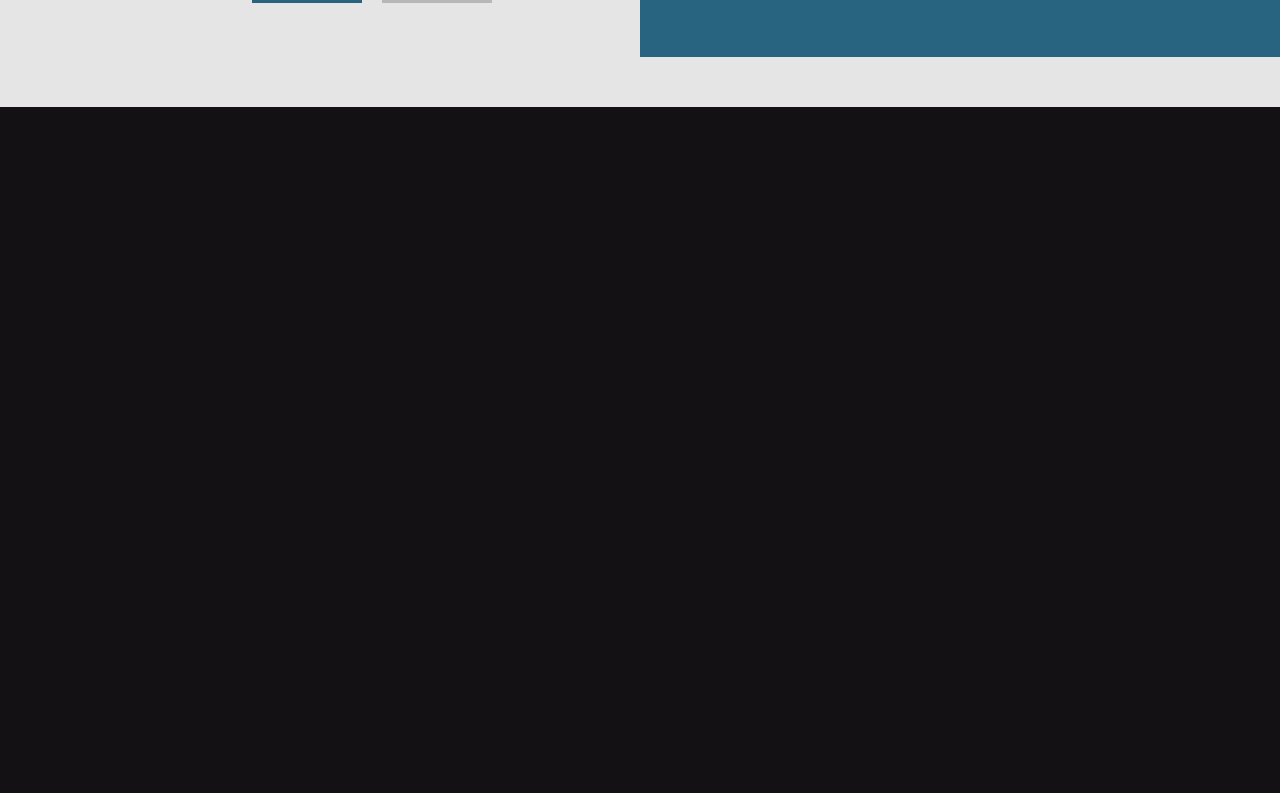
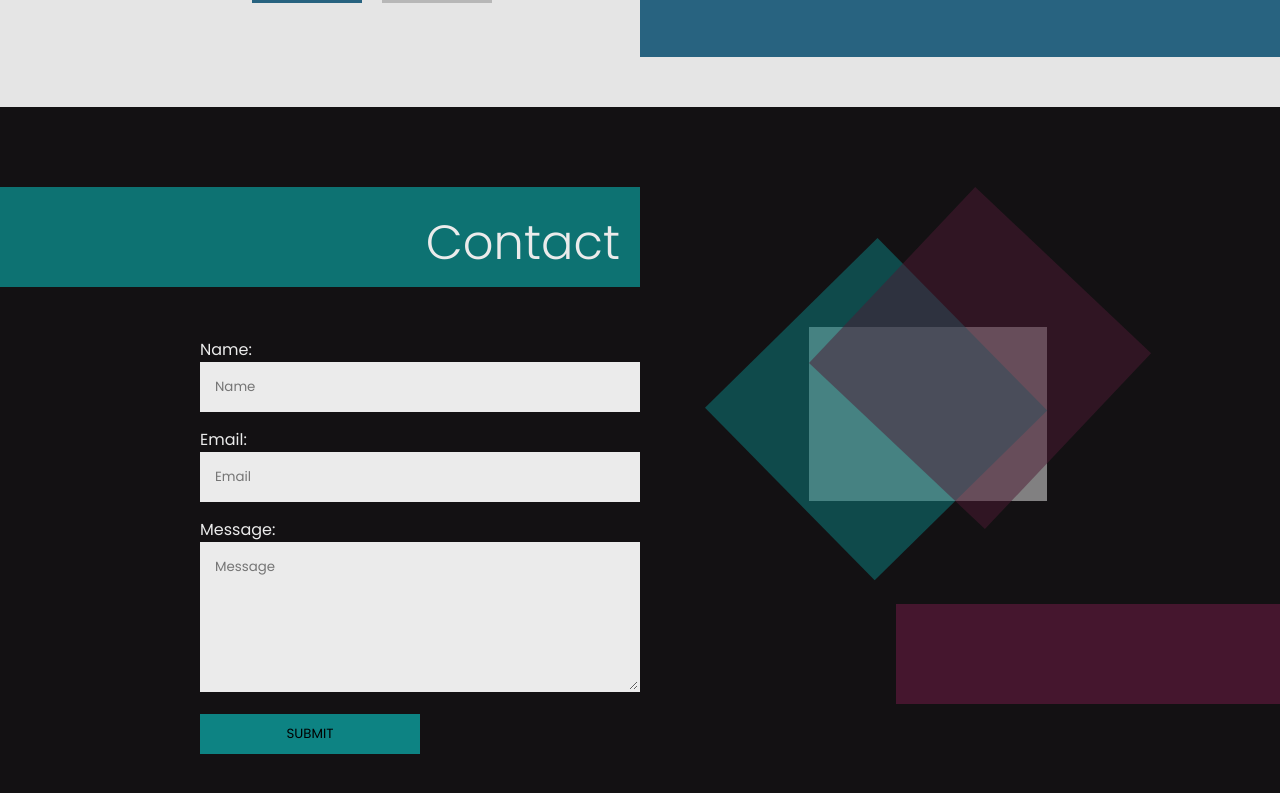
Before and after one commit to deaxmachina/personal-website, a React (Create React App) app: page / in a window 1280 px wide. Shown: the part 1593-2386 px from the top of the page. Before the commit the page ends 1700 px from the top, so only its background shows below. Built offline with nearby package versions, Linux system fonts and the light colour scheme; a web font is replaced by a local one.

Commit message:
started contact page

```diff
--- a/src/App.css
+++ b/src/App.css
@@ -13,6 +13,7 @@
 
 body {
   background-color: #131113;/* #161616; #E5E5E5;*/
+  color: var(--textLightcolour)
 }
 
 body, * {
--- a/src/App.js
+++ b/src/App.js
@@ -2,6 +2,7 @@ import React, { useLayoutEffect, useState } from "react";
 import "./App.css";
 import HeroPage from "./Components/HeroPage/HeroPage";
 import PortfolioShowcase from "./Components/PortfolioShowcase/PortfolioShowcase";
+import Contact from "./Components/Contact/Contact";
 
 
 // Code to listen for resize - you can leave this out of the functional component
@@ -23,9 +24,10 @@ const App = () => {
   const [windowWidth, windowHeight] = useWindowSize();
   return (
     <>
+      <h1 style={{position: 'fixed', top: '0'}}>{windowWidth}</h1>
       <HeroPage windowWidth={windowWidth} windowHeight={windowHeight}/>
-      <h1 style={{position: 'fixed', top: '0'}}>{windowWidth}</h1>
       <PortfolioShowcase />
+      <Contact />
     </>
 
   )
--- /dev/null
+++ b/src/Components/Contact/Contact.css
@@ -0,0 +1,158 @@
+@import url(https://fonts.googleapis.com/css?family=Montserrat:400,700);
+
+#contact {
+  max-width: 1600px;
+  margin: auto;
+  position: relative;
+}
+
+
+.contact__title-container {
+  margin-top: 80px;
+  position: relative;
+  height: 100px;
+  width: 50%;
+  z-index: 2;
+}
+.contact__title-text {
+  font-weight: 300;
+  font-size: 48px;
+  position: absolute;
+  top: 20px;
+  right: 20px;
+}
+.contact__title-background {
+  height: 100%;
+  width: 100%;
+  background-color: var(--blueColour);
+  filter: url(#static-noise);
+}
+
+
+
+
+
+.contact__social-container {
+  margin-top: 80px;
+  position: relative;
+  height: 100px;
+  width: 100%;
+}
+.contact__social-text {}
+.contact__social-background {
+  position: absolute;
+  top: -230px;
+  right: 0px;
+  height: 100%;
+  width: 30%;
+  background-color: var(--purpleColour);
+  filter: url(#static-noise);
+}
+
+
+
+#contact__decoration {
+  position: absolute;
+  top: 0;
+  right: 10%;
+  z-index: -1;
+}
+
+
+
+
+/****************  Form  *******************/
+
+#contact__contact-form-container {
+  z-index: 1;
+}
+
+
+#contact__contact-form {
+  margin-top: 50px;
+  margin-left: 200px;
+  width: calc(50% - 200px);
+}
+
+.contact__label {
+  color: var(--lightColour);
+}
+
+.contact__input {
+  color:var(--textDarkColour);
+  border-radius: 0;
+  background-color: var(--lightColour);
+  border: 2px solid var(--lightColour);
+  padding: 13px;
+  margin-bottom: 15px;
+  width:100%;
+  outline:0;
+}
+
+.contact__input:focus {
+  border: 3px solid var(--blueColour);
+}
+
+#contact__message {
+  height: 150px;
+  resize: vertical;
+  min-height: 150px;
+  max-height: 300px;
+}
+
+#contact__submit-btn {
+  width: 50%;
+  background: var(--blueColour);
+  cursor: pointer;
+  outline: none;
+  border: none;
+  padding-top:10px;
+  padding-bottom:10px;
+  transition: all 0.3s;
+}
+#contact__submit-btn:hover { background:#CC4949; }
+
+@media(max-width: 1200px) {
+  .contact__title-container {
+    width: 60%;
+  }
+  #contact__contact-form {
+    margin-left: 100px;
+    width: calc(60% - 100px);
+  }
+}
+
+@media(max-width: 1000px) {
+  .contact__title-container {
+    width: 70%;
+  }
+  #contact__contact-form {
+    margin-left: 100px;
+    width: calc(70% - 100px);
+  }
+}
+
+@media(max-width: 700px) {
+  .contact__title-container {
+    width: 80%;
+  }
+  #contact__contact-form {
+    margin-left: 60px;
+    width: calc(80% - 60px);
+  }
+}
+
+
+@media(max-width: 500px) {
+  .contact__title-container {
+    width: 100%;
+  }
+  .contact__title-text {
+    right: 50px;
+  }
+  #contact__contact-form {
+    margin-left: 50px;
+    margin-right: 50px;
+    width: calc(100% - 100px);
+  }
+}
--- /dev/null
+++ b/src/Components/Contact/Contact.js
@@ -0,0 +1,67 @@
+import React, { useState } from "react";
+import "./Contact.css";
+
+const ContactDecoration = () => {
+  return (
+    <>
+    <svg width="447" height="394" id="contact__decoration">
+        <rect x="104" y="140" width="238" height="174" fill="#F0F0F0" fill-opacity="0.5"/>
+        <rect x="172.547" y="51" width="242" height="242" transform="rotate(45.48 172.547 51)" fill="#0D8383" fill-opacity="0.5"/>
+        <rect x="270.2" width="242" height="242" transform="rotate(43.3754 270.2 0)" fill="#4E1B34" fill-opacity="0.5"/>
+      </svg>
+    </>
+  )
+}
+
+
+const Contact = () => {
+  return (
+    <>
+    <section id="contact">
+  <ContactDecoration />
+
+
+      <div className="contact__title-container">
+        <div className="contact__title-background"></div>
+        <h1 className="contact__title-text">Contact</h1>
+      </div>
+
+
+    <div id="contact__contact-form-container">
+      <form id="contact__contact-form">
+        <label className="contact__label" for="name">Name:</label><br />
+        <input name="name" type="text" id="contact__name" name="name" className="contact__input" placeholder="Name" />
+
+        <label className="contact__label" for="email">Email:</label><br />
+        <input name="email" type="text" id="contact__email" name="email" className="contact__input" placeholder="Email" />
+
+        <label className="contact__label" for="message">Message:</label><br />
+        <textarea name="text" id="contact__message" name="message" className="contact__input" placeholder="Message"></textarea>
+
+        <input type="submit" id="contact__submit-btn" value="SUBMIT"/>
+      </form>
+    </div>
+
+
+
+      <div className="contact__social-container">
+        <div className="contact__social-background"></div>
+        <h1 className="contact__social-text"></h1>
+      </div>
+
+      <svg width="0" height="0">
+        <filter id='static-noise'>
+          <feTurbulence type="fractalNoise" baseFrequency='3' result='noisy' numOctaves="100"/>
+          <feComposite operator='in' in='noisy' in2="SourceGraphic" result='monoNoise' />
+          <feBlend in='SourceGraphic' in2='monoNoise' mode='multiply' />
+        </filter>
+      </svg>
+
+
+
+    </section>
+    </>
+  )
+};
+
+export default Contact;
--- a/src/Components/HeroPage/HeroMenu.js
+++ b/src/Components/HeroPage/HeroMenu.js
@@ -15,7 +15,7 @@ const HeroMenu = () => {
 
       <svg width="0" height="0">
         <filter id='static-noise'>
-          <feTurbulence type="fractalNoise" baseFrequency='10' result='noisy' numOctaves="1"/>
+          <feTurbulence type="fractalNoise" baseFrequency='3' result='noisy' numOctaves="100"/>
           <feComposite operator='in' in='noisy' in2="SourceGraphic" result='monoNoise' />
           <feBlend in='SourceGraphic' in2='monoNoise' mode='multiply' />
         </filter>
--- a/src/Components/PortfolioShowcase/Portfolio.css
+++ b/src/Components/PortfolioShowcase/Portfolio.css
@@ -4,6 +4,7 @@
   max-width: 1600px;
   margin: 0 auto;
   background-color: #E5E5E5;
+  color: var(--textDarkColour);
   display: flex;
   padding-bottom: 50px;
 }
```
